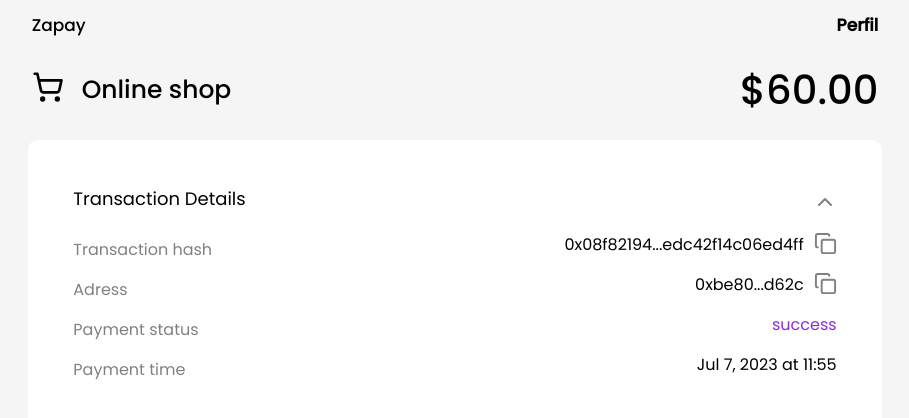
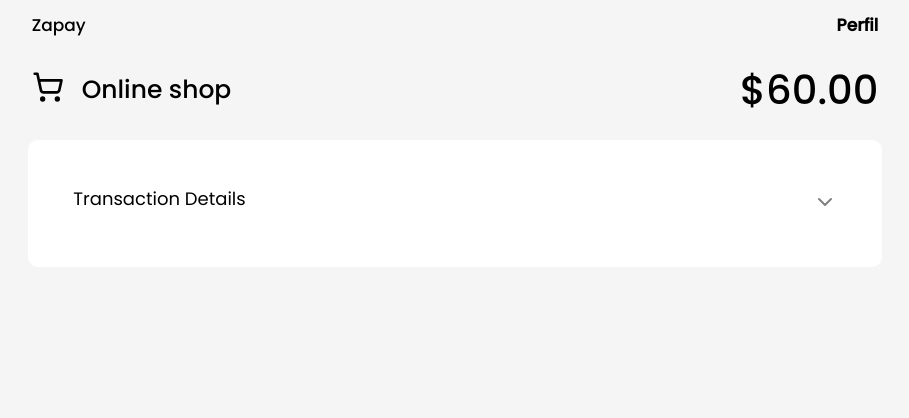
Before and after one commit to Oj2345/proyecto-1, a Next.js app: page /transaction/1 in a window 1280 px wide. Shown: the top 418 px of the page, without its empty margins (185-1094 px from the left). Built offline with nearby package versions, Linux system fonts and the light colour scheme.

Commit message:
refactor: change name function ChevronToggle to useToggle

```diff
--- a/components/TransactionDetails.tsx
+++ b/components/TransactionDetails.tsx
@@ -1,5 +1,6 @@
 import style from "@/styles/TransactionDetails.module.css";
-import { ChevronUp } from "lucide-react";
+import { ChevronDown, ChevronUp } from "lucide-react";
+import { Fragment, useState } from "react";
 
 export interface TransactionDetailsProps {
   title: string;
@@ -17,16 +18,20 @@ export default function TransactionDetails({
   status,
   date,
 }: TransactionDetailsProps) {
+  const { toggle, onChangeToggle } = useToggle();
   return (
     <section className={style.content}>
       <div className={style.contentText}>
         <div className={style.contentText2}>
           <article className={style.article}>
             <p className={style.title}>{title}</p>
-            <button className={style.button}>
-              <ChevronUp />
+            <button onClick={onChangeToggle} className={style.button}>
+              <ChevronDown />
             </button>
           </article>
+          {toggle && (
+            <Fragment>
+              <section className={style.contenArticle}>
                 <article className={style.article}>
                   <p className={style.text}>Transaction hash</p>
                   <div className={style.iconFlex}>
@@ -51,8 +56,22 @@ export default function TransactionDetails({
                   <p className={style.text}>Payment time</p>
                   <p className={style.date}>{date}</p>
                 </article>
+              </section>
+            </Fragment>
+          )}
         </div>
       </div>
     </section>
   );
 }
+
+export function useToggle() {
+  const [toggle, setToggle] = useState(false);
+  const onChangeToggle = () => {
+    setToggle(!toggle);
+  };
+  return {
+    toggle,
+    onChangeToggle,
+  };
+}
```
Lines whose indentation alone changed are shown as unchanged.
